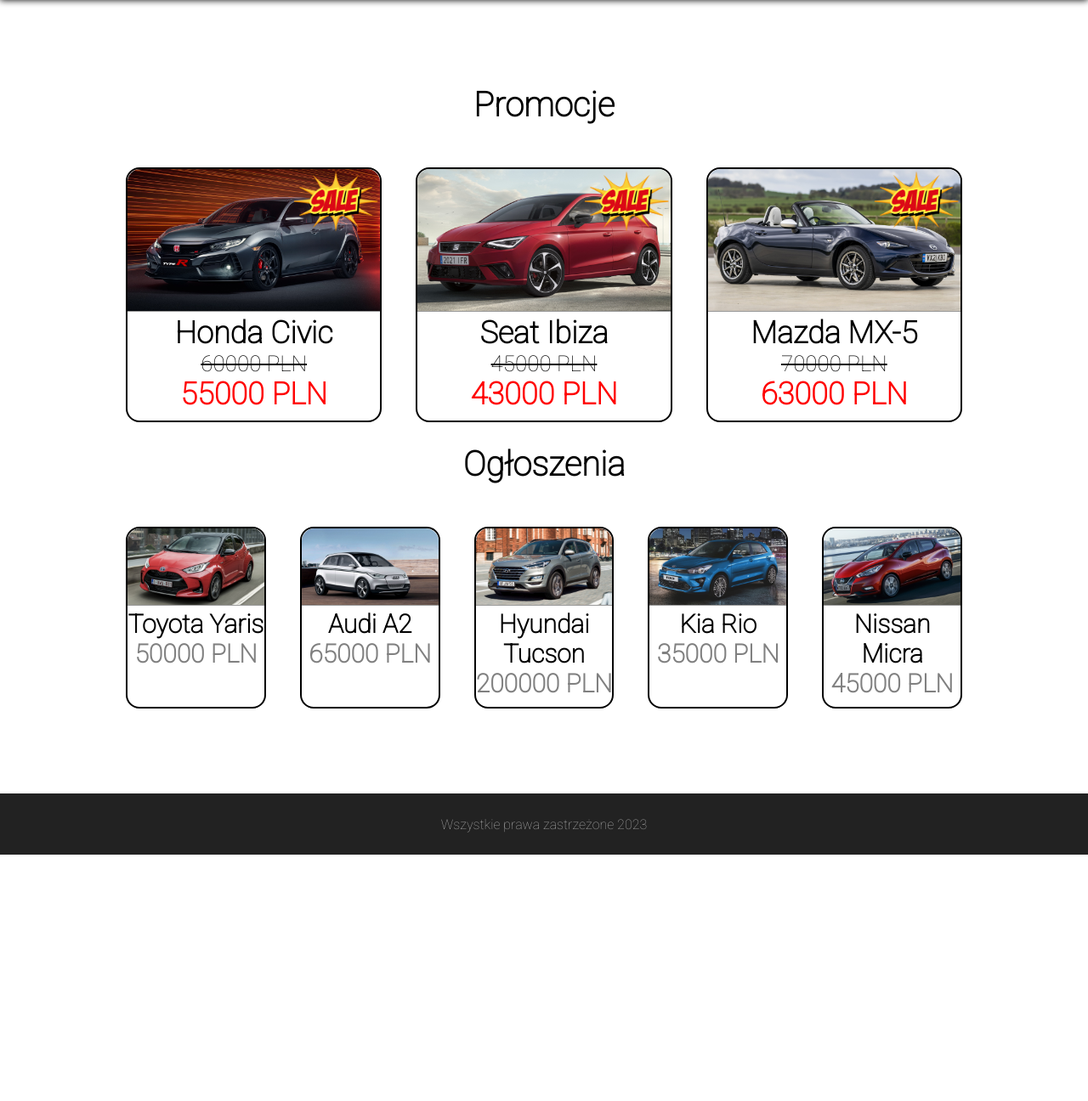
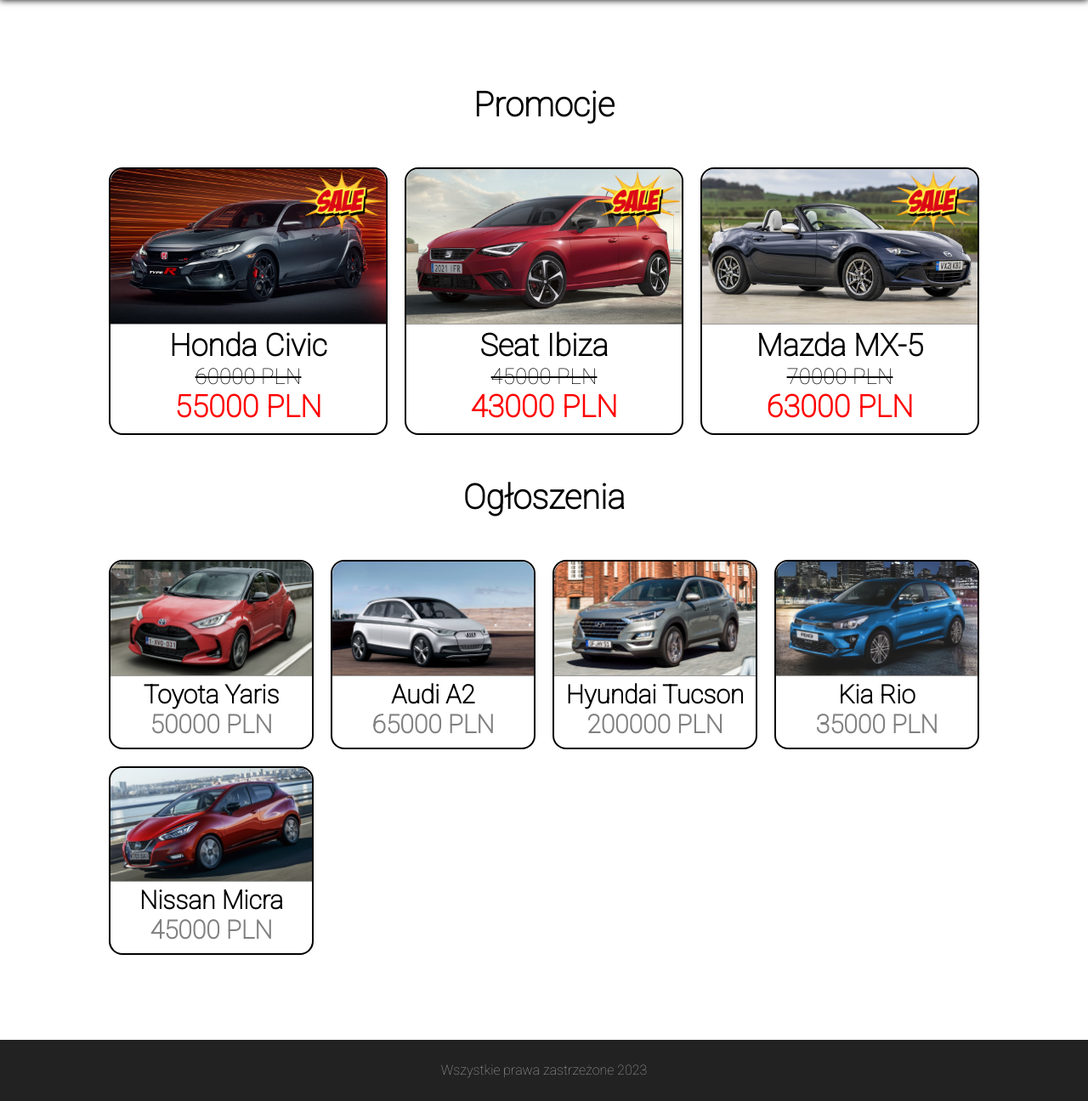
Before and after one commit to Thestroyer/AutoShop, a PHP site: page / in a window 1280 px wide. Shown: the part 160-1456 px from the top of the page at 85% size. Before the commit the page ends 1166 px from the top, so only its background shows below. Run offline with PHP 8.4, Linux system fonts and the light colour scheme; data comes from the database, SQL or seed files in the repository.

Commit message:
Aktualizacja stron - sekcja ogloszenia w index.php | strona ogloszenie.php | baza danych

```diff
--- a/includes/ogloszenia.php
+++ b/includes/ogloszenia.php
@@ -19,11 +19,11 @@
 
     while($row = mysqli_fetch_assoc($results)){
 
-        $out = '<a class="card" href="ogloszenie.php?id=' . $row['id'] . '">';
-        $out .= '<div class="card-image"><img src="images/' . $row['zdjecie'] . '" class="cars"></div>';
-        $out .= '<div class="card-opis">';
-        $out .= '<div class="card-title-small"><p>' . $row['marka'] . ' ' . $row['model'] . '</p></div>';
-        $out .= '<div class="card-price-small"><p>' . $row['cena'] . ' PLN</p></div>';
+        $out = '<a class="ogloszenia-card" href="ogloszenie.php?id=' . $row['id'] . '">';
+        $out .= '<div class="ogloszenia-card-image"><img src="images/' . $row['zdjecie'] . '" class="ogloszenia-cars"></div>';
+        $out .= '<div class="ogloszenia-card-opis">';
+        $out .= '<div class="ogloszenia-card-title-small"><p>' . $row['marka'] . ' ' . $row['model'] . '</p></div>';
+        $out .= '<div class="ogloszenia-card-price-small"><p>' . $row['cena'] . ' PLN</p></div>';
         $out .= '</div>';
         $out .= '</a>';
         echo $out;
--- a/includes/promocje.php
+++ b/includes/promocje.php
@@ -18,12 +18,12 @@
 
     while($row = mysqli_fetch_assoc($results)){
 
-        $out = '<a class="card" href="ogloszenie.php?id=' . $row['id'] . '">';
-        $out .= '<div class="card-image"><img src="images/' . $row['zdjecie'] . '" class="cars"></div>';
-        $out .= '<div class="card-opis">';
-        $out .= '<div class="card-title"><p>' . $row['marka'] . ' ' . $row['model'] . '</p></div>';
-        $out .= '<div class="card-price-old"><p>' . $row['cena'] . ' PLN</p></div>';
-        $out .= '<div class="card-price-new"><p>' . $row['nowa_cena'] . ' PLN</p></div>';
+        $out = '<a class="promocje-card" href="ogloszenie.php?id=' . $row['id'] . '">';
+        $out .= '<div class="promocje-card-image"><img src="images/' . $row['zdjecie'] . '" class="promocje-cars"></div>';
+        $out .= '<div class="promocje-card-opis">';
+        $out .= '<div class="promocje-card-title"><p>' . $row['marka'] . ' ' . $row['model'] . '</p></div>';
+        $out .= '<div class="promocje-card-price-old"><p>' . $row['cena'] . ' PLN</p></div>';
+        $out .= '<div class="promocje-card-price-new"><p>' . $row['nowa_cena'] . ' PLN</p></div>';
         $out .= '<div class="img-sale"><img src="images/sale.png" class="sale"></div>';
         $out .= '</div>';
         $out .= '</a>';
--- a/index.php
+++ b/index.php
@@ -37,7 +37,7 @@
                 <h2>Promocje</h2>
             </div>
 
-            <div class="cards">
+            <div class="promocje-cards">
                 <?php promocje() ?>
                 <!-- <div class="card">
                     <div class="card-image"><img src="images/a2.jpg" class="cars" alt="" srcset=""></div>
@@ -92,8 +92,8 @@
                 <h2>Ogłoszenia</h2>
             </div>
 
-        <div class="cards">
-            <?php ogloszenia() ?>
+            <div class="ogloszenia-cards">
+                <?php ogloszenia() ?>
                 <!-- <div class="card">
                     <div class="card-image"><img src="images/ibiza.jpg" class="cars" alt="" srcset=""></div>
                     <div class='card-opis'>
--- a/main.css
+++ b/main.css
@@ -7,7 +7,8 @@
     padding: 0;
     margin: 0;
 }
-a{
+
+a {
     color: unset;
     text-decoration: unset;
 }
@@ -34,7 +35,15 @@
 /*** SECTION ***/
 section {}
 
+/*** H1 ***/
+h1{
+    text-align: center;
+    font-weight: bold;
+    font-size: 48px;
+}
+
 /*** H2 ***/
+
 h2 {
     text-align: center;
     font-weight: bold;
@@ -145,19 +154,14 @@
     width: 80%;
 }
 
-.ogloszenia {
-    margin-top: 2%;
-    width: 80%;
+.promocje-cards {
+    margin-top: 50px;
+    display: flex;
+    gap: 20px;
 }
 
-.cards {
-    margin-top: 50px;
-    display: flex;
-}
-
-.card {
+.promocje-card {
     justify-content: center;
-    margin: 0 20px 0 20px;
     border: 2px solid black;
     text-align: center;
     transition: box-shadow .3s;
@@ -166,48 +170,49 @@
     position: relative;
 }
 
-.card-opis {
+.promocje-card-opis {
     padding-bottom: 10px;
 }
 
-.card-price-old {
+.promocje-card-price-old {
     text-decoration: line-through;
     font-size: 26px;
 }
 
-.card-price-new {
+.promocje-card-price-new {
     color: red;
     font-weight: bold;
     font-size: 36px;
 }
 
-.card-title {
+.promocje-card-title {
     font-size: 36px;
     font-weight: bold;
 }
 
-.card-title-small {
+.promocje-card-title-small {
     font-size: 30px;
     font-weight: bold;
 }
 
-.card-price-small {
+.promocje-card-price-small {
     font-size: 30px;
     font-weight: bold;
     color: gray;
 }
 
-.card:hover {
+.promocje-card:hover {
     box-shadow:
         -16px -16px 64px -24px var(--main-color1),
         16px 16px 64px -24px var(--main-color2);
-    background: linear-gradient(white, white) padding-box,
+    background:
+        linear-gradient(white, white) padding-box,
         linear-gradient(45deg, var(--main-color1), var(--main-color2)) border-box;
     border-radius: 16px;
     border: 2px solid transparent;
 }
 
-.card-image .cars {
+.promocje-card-image .promocje-cars {
     width: 100%;
     flex-shrink: 8;
     border-top-right-radius: 15px;
@@ -225,3 +230,149 @@
     top: 2px;
     right: 2px;
 }
+
+/*** SECTION - OGŁOSZENIA ***/
+.ogloszenia {
+    margin-top: 50px;
+    width: 80%;
+}
+
+.ogloszenia-cards {
+    display: grid;
+    grid-template-columns: repeat(4, 1fr);
+    grid-column-gap: 20px;
+    grid-row-gap: 20px;
+    margin-top: 50px;
+}
+
+.ogloszenia-card {
+    justify-content: center;
+    border: 2px solid black;
+    text-align: center;
+    transition: box-shadow .3s;
+    cursor: pointer;
+    border-radius: 16px;
+}
+
+.ogloszenia-card-opis {
+    padding-bottom: 10px;
+}
+
+.ogloszenia-card-price-old {
+    text-decoration: line-through;
+    font-size: 26px;
+}
+
+.ogloszenia-card-price-new {
+    color: red;
+    font-weight: bold;
+    font-size: 36px;
+}
+
+.ogloszenia-card-title {
+    font-size: 36px;
+    font-weight: bold;
+}
+
+.ogloszenia-card-title-small {
+    font-size: 30px;
+    font-weight: bold;
+}
+
+.ogloszenia-card-price-small {
+    font-size: 30px;
+    font-weight: bold;
+    color: gray;
+}
+
+.ogloszenia-card:hover {
+    box-shadow:
+        -16px -16px 64px -24px var(--main-color1),
+        16px 16px 64px -24px var(--main-color2);
+    background:
+        linear-gradient(white, white) padding-box,
+        linear-gradient(45deg, var(--main-color1), var(--main-color2)) border-box;
+    border-radius: 16px;
+    border: 2px solid transparent;
+}
+
+.ogloszenia-card-image .ogloszenia-cars {
+    width: 100%;
+    border-top-right-radius: 15px;
+    border-top-left-radius: 15px;
+    border-bottom: 1px solid #999;
+}
+
+/*** SECTION - NIEZNALEZIONO ***/
+.nieZnaleziono{
+}
+
+
+.nieZnaleziono>h2{
+    margin-top: 50px;
+    margin-bottom: 50px;
+}
+
+.nieZnaleziono a{
+    text-decoration: underline;
+}
+.nieZnaleziono>div{
+    display: flex;
+    justify-content: center;
+}
+
+/*** SECTION - OGLOSZENIE ***/
+.ogloszenie{
+    width: 80%;
+    display: flex;
+}
+
+.informacje{
+    width: 70%;
+}
+
+.informacje h2{
+    text-align: left;
+    margin-top: 30px;
+}
+
+.zdjecie-ogloszenie{
+    width: 100%;
+}
+
+.ogloszenie-aside{
+    width: 30%;
+    padding-left: 32px;
+}
+
+.ogloszenie-aside h2{
+    text-align: left;
+}
+
+.ogloszenie-cena{
+    color: red;
+    margin-top: 30px;
+}
+
+.ogloszenie-aside p{
+    font-size: 24px;
+}
+
+.ogloszenie-aside p:first-letter {
+    text-transform: uppercase;
+}
+
+.informacje table{
+    margin-top: 30px;
+    font-size: 24px;
+    width: 70%;
+    border-collapse: collapse;
+}
+
+.informacje tr{
+    border-bottom: 1px solid #999;
+}
+
+.informacje td{
+    padding: 8px;
+}
```
Also changed, not shown: ogloszenie.php (+109 -36 lines), README.md, images/camaro.jpg (added), images/defender.jpg (added), images/fpace.jpg (added), images/giulia.jpg (added), images/outlander.jpg (added).
